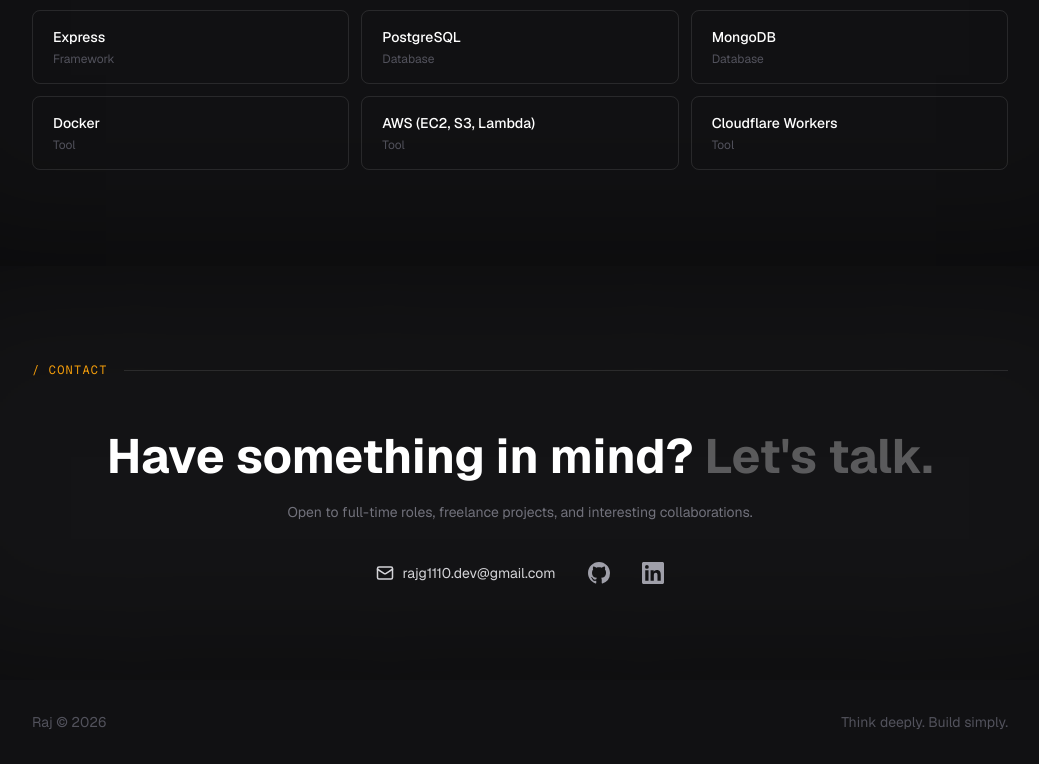
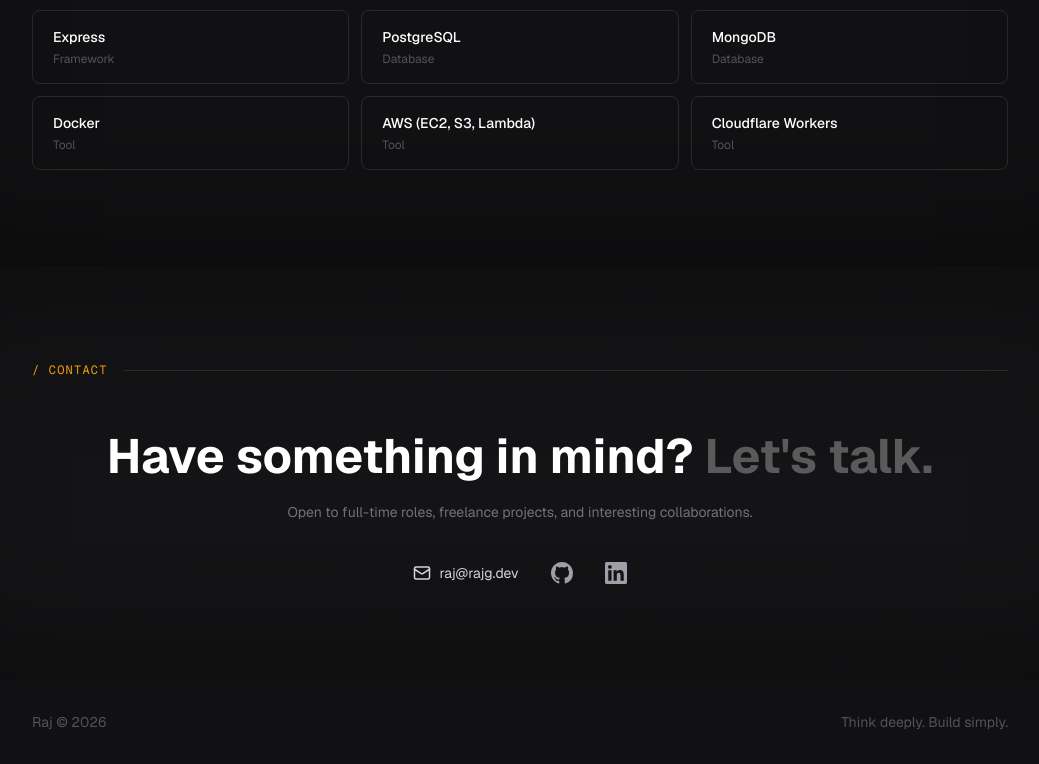
Before and after one commit to rajg1011/Portfolio-Raj, a Next.js app: page / in a window 1280 px wide. Shown: the part 2764-3528 px from the top of the page, without its empty margins (120-1159 px from the left). Built offline with nearby package versions, Linux system fonts and the light colour scheme; no server answers; a web font is replaced by a local one.

Commit message:
fix: change email and web address

```diff
--- a/app/blog/[slug]/opengraph-image.tsx
+++ b/app/blog/[slug]/opengraph-image.tsx
@@ -67,7 +67,7 @@ export default async function OGImage({ params }: Props) {
             textTransform: 'uppercase',
           }}
         >
-          Raj Gupta · rajg.tech/blog
+          Raj Gupta · rajg.dev/blog
         </div>
       </div>
     ),
--- a/app/blog/[slug]/page.tsx
+++ b/app/blog/[slug]/page.tsx
@@ -25,7 +25,7 @@ export async function generateMetadata({ params }: Props): Promise<Metadata> {
   if (!process.env.NEXT_PUBLIC_SUPABASE_URL) return {}
   const post = await getPostBySlug(slug)
   if (!post) return {}
-  const siteUrl = process.env.NEXT_PUBLIC_SITE_URL || 'https://www.rajg.tech'
+  const siteUrl = process.env.NEXT_PUBLIC_SITE_URL || 'https://rajg.dev'
   return {
     title: `${post.title} | Raj`,
     description: post.excerpt,
@@ -54,7 +54,7 @@ export default async function BlogPostPage({ params }: Props) {
   const post = await getPostBySlug(slug)
   if (!post) notFound()
 
-  const siteUrl = process.env.NEXT_PUBLIC_SITE_URL || 'https://www.rajg.tech'
+  const siteUrl = process.env.NEXT_PUBLIC_SITE_URL || 'https://rajg.dev'
   const jsonLd = {
     '@context': 'https://schema.org',
     '@type': 'Article',
--- a/app/layout.tsx
+++ b/app/layout.tsx
@@ -6,7 +6,7 @@ const geistSans = Geist({ variable: '--font-geist-sans', subsets: ['latin'] })
 const geistMono = Geist_Mono({ variable: '--font-geist-mono', subsets: ['latin'] })
 const playfair = Playfair_Display({ variable: '--font-playfair', subsets: ['latin'] })
 
-const siteUrl = process.env.NEXT_PUBLIC_SITE_URL || 'https://www.rajg.tech'
+const siteUrl = process.env.NEXT_PUBLIC_SITE_URL || 'https://rajg.dev'
 
 export const metadata: Metadata = {
   title: 'Raj — Software Engineer',
--- a/app/opengraph-image.tsx
+++ b/app/opengraph-image.tsx
@@ -54,7 +54,7 @@ export default function OGImage() {
             textTransform: 'uppercase',
           }}
         >
-          rajg.tech
+          rajg.dev
         </div>
       </div>
     ),
--- a/app/robots.ts
+++ b/app/robots.ts
@@ -1,6 +1,6 @@
 import type { MetadataRoute } from 'next'
 
-const BASE_URL = process.env.NEXT_PUBLIC_SITE_URL || 'https://www.rajg.tech'
+const BASE_URL = process.env.NEXT_PUBLIC_SITE_URL || 'https://rajg.dev'
 
 export default function robots(): MetadataRoute.Robots {
   return {
--- a/app/sitemap.ts
+++ b/app/sitemap.ts
@@ -1,6 +1,6 @@
 import type { MetadataRoute } from 'next'
 
-const BASE_URL = process.env.NEXT_PUBLIC_SITE_URL || 'https://www.rajg.tech'
+const BASE_URL = process.env.NEXT_PUBLIC_SITE_URL || 'https://rajg.dev'
 
 export default async function sitemap(): Promise<MetadataRoute.Sitemap> {
   // Guard: if no Supabase URL, return static routes only
--- a/data/content.ts
+++ b/data/content.ts
@@ -77,7 +77,7 @@ export const bio = {
 }
 
 export const contact = {
-  email: 'rajg1110.dev@gmail.com',
+  email: 'raj@rajg.dev',
   github: 'https://github.com/rajg1011',
   linkedin: 'https://www.linkedin.com/in/rajg1110',
 }
```
Also changed, not shown: 1 other file (tests, documents, lock files or other folders).
